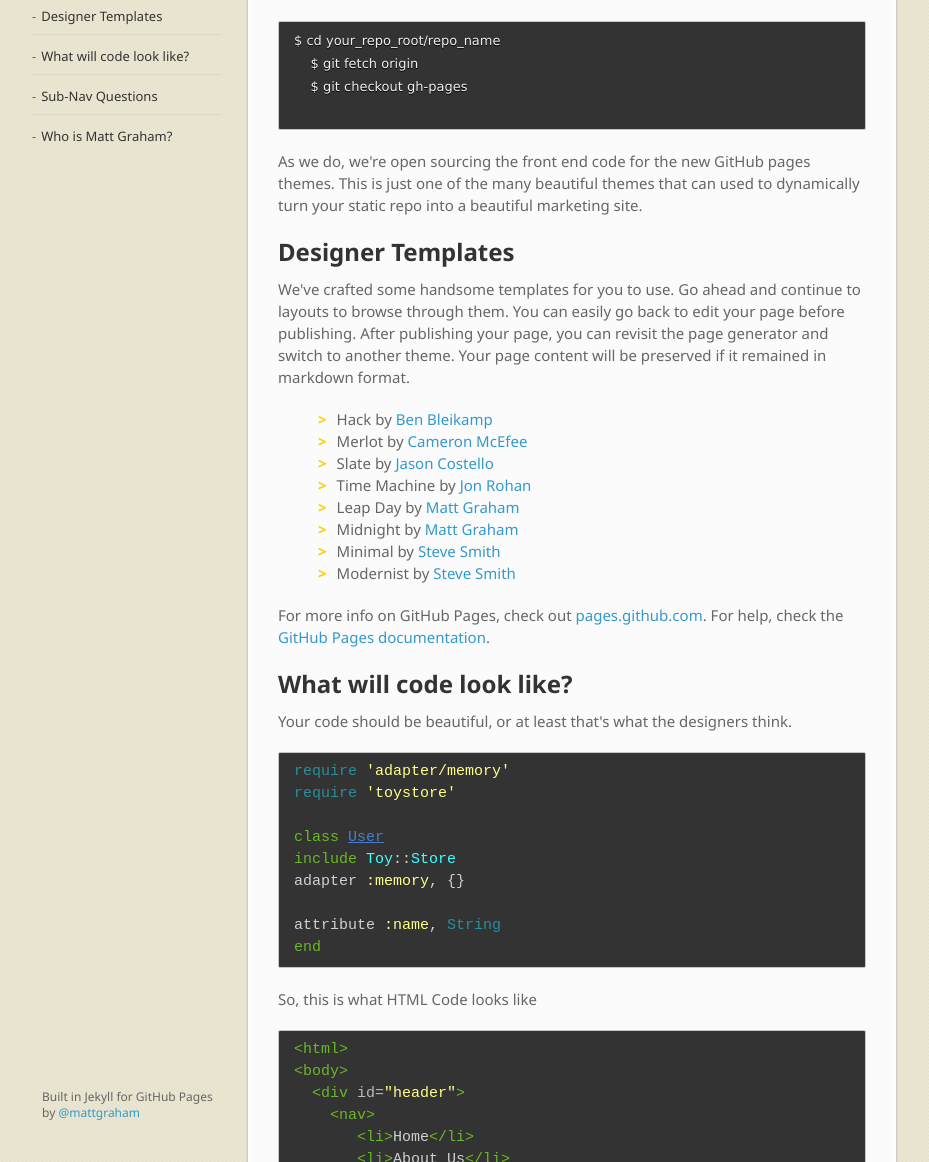
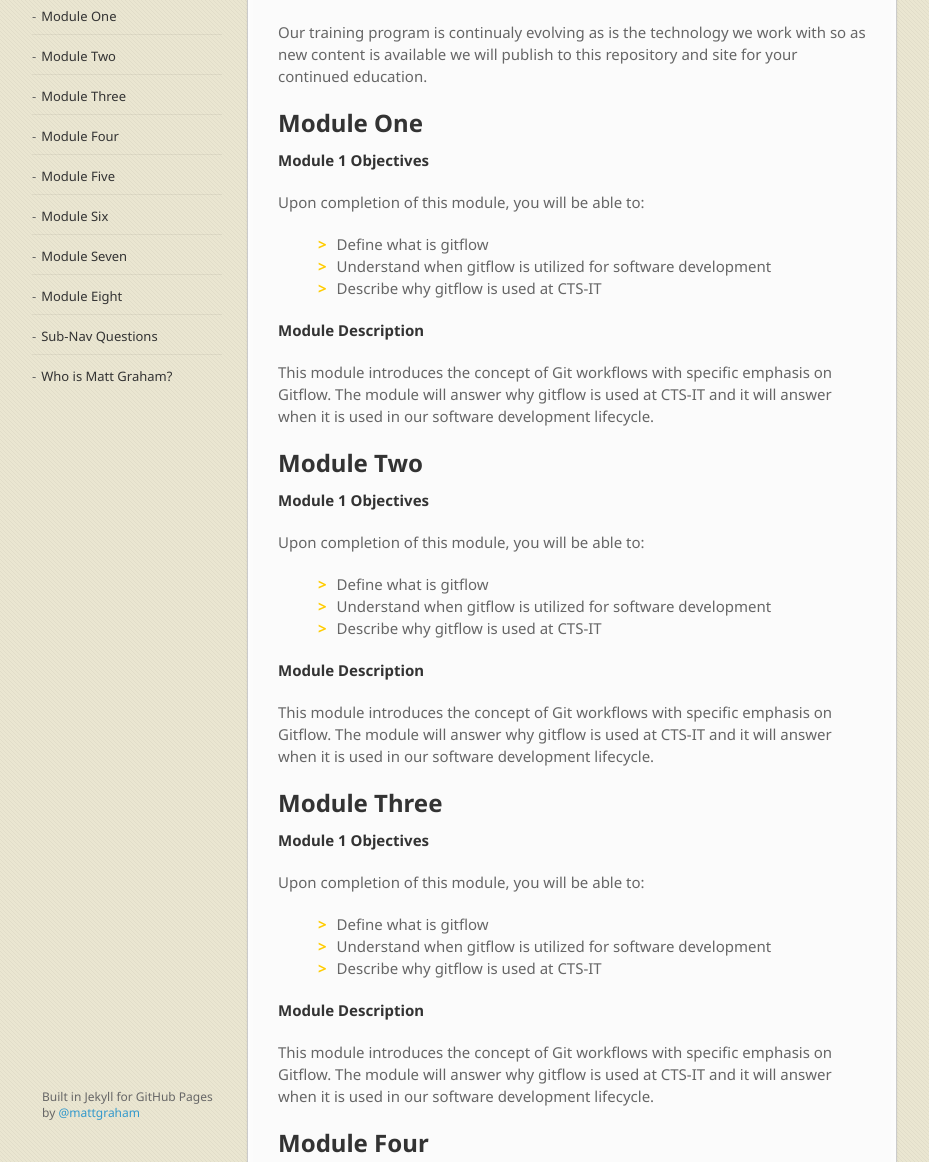
Before and after one commit to stokes-uf/J.O.B.-Jump-On-Board, a Jekyll site: the page built from index.md, in a window 1280 px wide and 1400 px high, scrolled down 577 px, cut to the strip 238-1400 px from the top of the window. Shown: the whole strip, without its empty margins (68-997 px from the left). Built offline with Jekyll 4.4.1, drawn with Linux system fonts in a browser that asks for light colours; nearby versions of some CDN libraries; some web fonts are replaced; some of the changed text lies outside the part shown.

Commit message:
more navigation sections and module frame work

```diff
--- a/_layouts/home.html
+++ b/_layouts/home.html
@@ -12,114 +12,107 @@
 
     <p><img src="https://www.ctsi.ufl.edu/files/2010/11/BW_CTSI-website-update_JSJ_JJ73655.jpg" alt="CTS-IT Employees" height="480" width="640"></p>
 
-    <pre><code>$ cd your_repo_root/repo_name
-    $ git fetch origin
-    $ git checkout gh-pages</code>
-    </pre>
+    <p>Our training program is continualy evolving as is the technology we work with so as new content is available we will publish to this repository and site for your continued education.  </p>
 
-    <p>As we do, we're open sourcing the front end code for the new GitHub pages themes. This is just one of the many beautiful themes that can used to dynamically turn your static repo into a beautiful marketing site.  </p>
+    <h2>Module One</h2>
 
-    <h2>Designer Templates</h2>
-
-    <p>We've crafted some handsome templates for you to use. Go ahead and continue to layouts to browse through them. You can easily go back to edit your page before publishing. After publishing your page, you can revisit the page generator and switch to another theme. Your page content will be preserved if it remained in markdown format.</p>
-
+    <p><strong>Module 1 Objectives</strong></p>
+    <p>Upon completion of this module, you will be able to:</p>
     <ul>
-      <li>Hack by <a href="https://github.com/bleikamp">Ben Bleikamp</a></li>
-      <li>Merlot by <a href="https://github.com/cameronmcefee">Cameron McEfee</a></li>
-      <li>Slate by <a href="https://github.com/jsncostello">Jason Costello</a></li>
-      <li>Time Machine by <a href="https://github.com/jonrohan">Jon Rohan</a></li>
-      <li>Leap Day by <a href="https://github.com/mattgraham">Matt Graham</a></li>
-      <li>Midnight by <a href="https://github.com/mattgraham">Matt Graham</a></li>
-      <li>Minimal by <a href="https://github.com/orderedlist">Steve Smith</a></li>
-      <li>Modernist by <a href="https://github.com/orderedlist">Steve Smith</a></li>
+      <li>Define what is gitflow</li>
+      <li>Understand when gitflow is utilized for software development</li>
+      <li>Describe why gitflow is used at CTS-IT</li>
     </ul>
 
-    <p>For more info on GitHub Pages, check out <a href="http://pages.github.com/">pages.github.com</a>. For help, check the <a href="http://help.github.com/pages">GitHub Pages documentation</a>.</p>
+    <p><strong>Module Description</strong></p>
+    <p>This module introduces the concept of Git workflows with specific emphasis on Gitflow. The module will answer why gitflow is used at CTS-IT and it will answer when it is used in our software development lifecycle. </p>
 
-    <h2>What will code look like?</h2>
 
-    <p>Your code should be beautiful, or at least that's what the designers think. </p>
+    <h2>Module Two</h2>
+    <p><strong>Module 1 Objectives</strong></p>
+    <p>Upon completion of this module, you will be able to:</p>
+    <ul>
+      <li>Define what is gitflow</li>
+      <li>Understand when gitflow is utilized for software development</li>
+      <li>Describe why gitflow is used at CTS-IT</li>
+    </ul>
 
-    <div class="highlight">
-<pre><span class="nb">require</span> <span class="s1">'adapter/memory'</span>
-<span class="nb">require</span> <span class="s1">'toystore'</span>
+    <p><strong>Module Description</strong></p>
+    <p>This module introduces the concept of Git workflows with specific emphasis on Gitflow. The module will answer why gitflow is used at CTS-IT and it will answer when it is used in our software development lifecycle. </p>
 
-<span class="k">class</span> <span class="nc">User</span>
-<span class="kp">include</span> <span class="no">Toy</span><span class="o">::</span><span class="no">Store</span>
-<span class="n">adapter</span> <span class="ss">:memory</span><span class="p">,</span> <span class="p">{}</span>
+    <h2>Module Three</h2>
+<p><strong>Module 1 Objectives</strong></p>
+    <p>Upon completion of this module, you will be able to:</p>
+    <ul>
+      <li>Define what is gitflow</li>
+      <li>Understand when gitflow is utilized for software development</li>
+      <li>Describe why gitflow is used at CTS-IT</li>
+    </ul>
 
-<span class="n">attribute</span> <span class="ss">:name</span><span class="p">,</span> <span class="nb">String</span>
-<span class="k">end</span>
-</pre>
-    </div>
+    <p><strong>Module Description</strong></p>
+    <p>This module introduces the concept of Git workflows with specific emphasis on Gitflow. The module will answer why gitflow is used at CTS-IT and it will answer when it is used in our software development lifecycle. </p>
 
-    <p>So, this is what HTML Code looks like</p>
+    <h2>Module Four</h2>
+    <p><strong>Module 1 Objectives</strong></p>
+    <p>Upon completion of this module, you will be able to:</p>
+    <ul>
+      <li>Define what is gitflow</li>
+      <li>Understand when gitflow is utilized for software development</li>
+      <li>Describe why gitflow is used at CTS-IT</li>
+    </ul>
 
-    <div class="highlight">
-<pre><span class="nt">&lt;html&gt;</span>
-<span class="nt">&lt;body&gt;</span>
-  <span class="nt">&lt;div</span> <span class="na">id=</span><span class="s">"header"</span><span class="nt">&gt;</span>
-    <span class="nt">&lt;nav&gt;</span>
-       <span class="nt">&lt;li&gt;</span>Home<span class="nt">&lt;/li&gt;</span>
-       <span class="nt">&lt;li&gt;</span>About Us<span class="nt">&lt;/li&gt;</span>
-       <span class="nt">&lt;li&gt;</span>Contact<span class="nt">&lt;/li&gt;</span>
-      <span class="nt">&lt;/nav&gt;</span>
-    <span class="nt">&lt;/div&gt;</span>
-<span class="nt">&lt;/body&gt;</span>
-<span class="nt">&lt;/html&gt;</span>
-</pre>
-    </div>
+    <p><strong>Module Description</strong></p>
+    <p>This module introduces the concept of Git workflows with specific emphasis on Gitflow. The module will answer why gitflow is used at CTS-IT and it will answer when it is used in our software development lifecycle. </p>
 
-    <p>And, then maybe some CSS</p>
+    <h2>Module Five</h2>
+    <p><strong>Module 1 Objectives</strong></p>
+    <p>Upon completion of this module, you will be able to:</p>
+    <ul>
+      <li>Define what is gitflow</li>
+      <li>Understand when gitflow is utilized for software development</li>
+      <li>Describe why gitflow is used at CTS-IT</li>
+    </ul>
 
-    <div class="highlight">
-<pre>
-<span class="nt">body</span> <span class="p">{</span>
-<span class="k">font</span><span class="o">:</span><span class=
-"m">14px</span><span class="o">/</span><span class="m">22px</span> <span class=
-"s1">'Quattrocento Sans'</span><span class="o">,</span> <span class=
-"s2">"Helvetica Neue"</span><span class="o">,</span> <span class=
-"n">Helvetica</span><span class="o">,</span> <span class=
-"n">Arial</span><span class="o">,</span> <span class=
-"k">sans-serif</span><span class="p">;</span>
-<span class="k">color</span><span class="o">:</span><span class=
-"m">#666</span><span class="p">;</span>
-<span class="k">font-weight</span><span class=
-"o">:</span><span class="m">300</span><span class="p">;</span>
-<span class="k">margin</span><span class="o">:</span> <span class=
-"m">0px</span><span class="p">;</span>
-<span class="k">padding</span><span class="o">:</span><span class=
-"m">0px</span> <span class="m">0</span> <span class=
-"m">20px</span> <span class="m">0px</span><span class="p">;</span>
-<span class="k">background</span><span class=
-"o">:</span> <span class="sx">url(../images/body-background.png)</span> <span class="m">#eae6d1</span><span class="p">;</span>
-<span class="p">}</span>
+    <p><strong>Module Description</strong></p>
+    <p>This module introduces the concept of Git workflows with specific emphasis on Gitflow. The module will answer why gitflow is used at CTS-IT and it will answer when it is used in our software development lifecycle. </p>
 
-<span class="nt">h1</span><span class="o">,</span> <span class=
-"nt">h2</span><span class="o">,</span> <span class="nt">h3</span><span class=
-"o">,</span> <span class="nt">h4</span><span class="o">,</span> <span class=
-"nt">h5</span><span class="o">,</span> <span class="nt">h6</span> <span class=
-"p">{</span>
-<span class="k">color</span><span class="o">:</span><span class=
-"m">#333</span><span class="p">;</span>
-<span class="k">margin</span><span class="o">:</span><span class=
-"m">0</span> <span class="m">0</span> <span class="m">10px</span><span class=
-"p">;</span>
-<span class="p">}</span>
+    <h2>Module Six</h2>
+    <p><strong>Module 1 Objectives</strong></p>
+    <p>Upon completion of this module, you will be able to:</p>
+    <ul>
+      <li>Define what is gitflow</li>
+      <li>Understand when gitflow is utilized for software development</li>
+      <li>Describe why gitflow is used at CTS-IT</li>
+    </ul>
 
-<span class="nt">p</span><span class="o">,</span> <span class=
-"nt">ul</span><span class="o">,</span> <span class="nt">ol</span><span class=
-"o">,</span> <span class="nt">table</span><span class="o">,</span> <span class=
-"nt">pre</span><span class="o">,</span> <span class="nt">dl</span> <span class=
-"p">{</span>
-<span class="k">margin</span><span class="o">:</span><span class=
-"m">0</span> <span class="m">0</span> <span class="m">20px</span><span class=
-"p">;</span>
-<span class="p">}</span>
-</pre>
-    </div>
+    <p><strong>Module Description</strong></p>
+    <p>This module introduces the concept of Git workflows with specific emphasis on Gitflow. The module will answer why gitflow is used at CTS-IT and it will answer when it is used in our software development lifecycle. </p>
 
-    <p>Inline code would look a little different. <code>We want you to see</code> where it is, but its going to be a little less noticeable. It might also be as simple as <code>:hover</code> and as unique as <code>:first-child</code>. It is up to you. </p>
+    <h2>Module Seven</h2>
+    <p><strong>Module 1 Objectives</strong></p>
+    <p>Upon completion of this module, you will be able to:</p>
+    <ul>
+      <li>Define what is gitflow</li>
+      <li>Understand when gitflow is utilized for software development</li>
+      <li>Describe why gitflow is used at CTS-IT</li>
+    </ul>
+
+    <p><strong>Module Description</strong></p>
+    <p>This module introduces the concept of Git workflows with specific emphasis on Gitflow. The module will answer why gitflow is used at CTS-IT and it will answer when it is used in our software development lifecycle. </p>
+
+    <h2>Module Eight</h2>
+    <p><strong>Module 1 Objectives</strong></p>
+    <p>Upon completion of this module, you will be able to:</p>
+    <ul>
+      <li>Define what is gitflow</li>
+      <li>Understand when gitflow is utilized for software development</li>
+      <li>Describe why gitflow is used at CTS-IT</li>
+    </ul>
+
+    <p><strong>Module Description</strong></p>
+    <p>This module introduces the concept of Git workflows with specific emphasis on Gitflow. The module will answer why gitflow is used at CTS-IT and it will answer when it is used in our software development lifecycle. </p>
+
+
 
     <h2>Sub-Nav Questions</h2>
 
```
